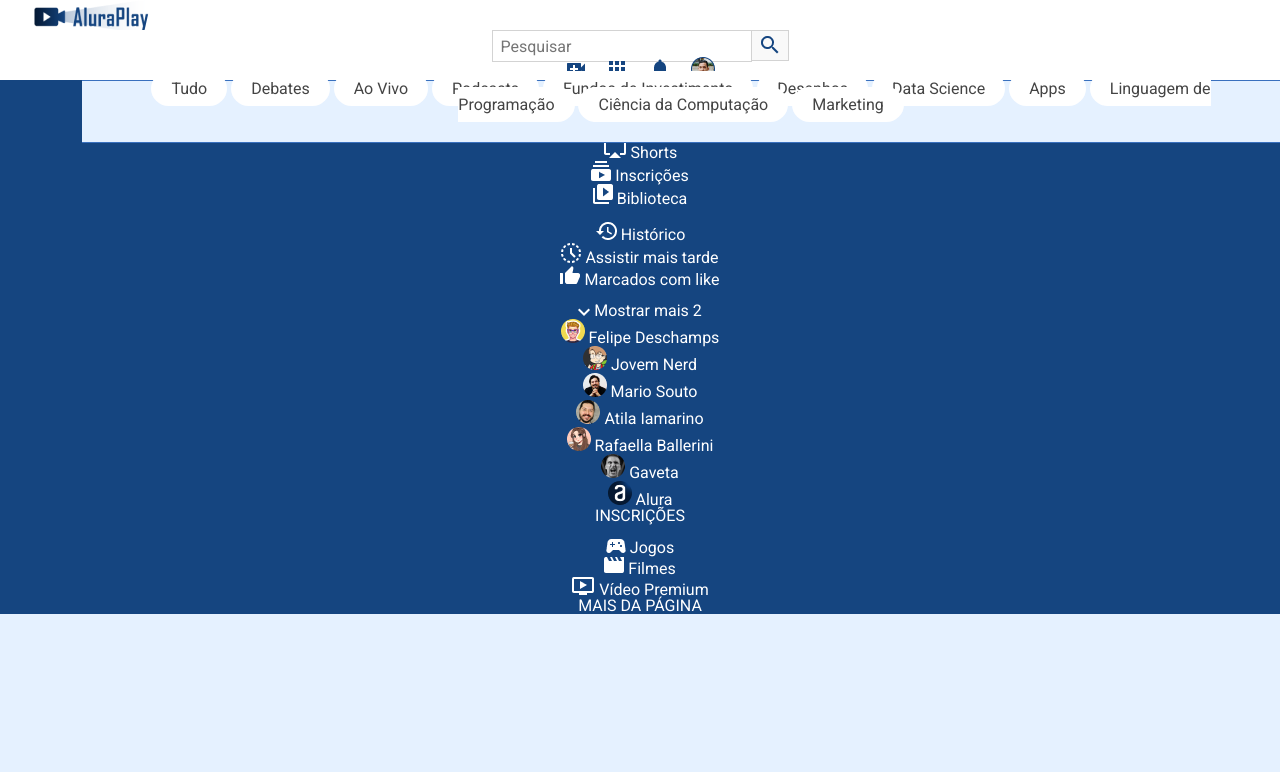
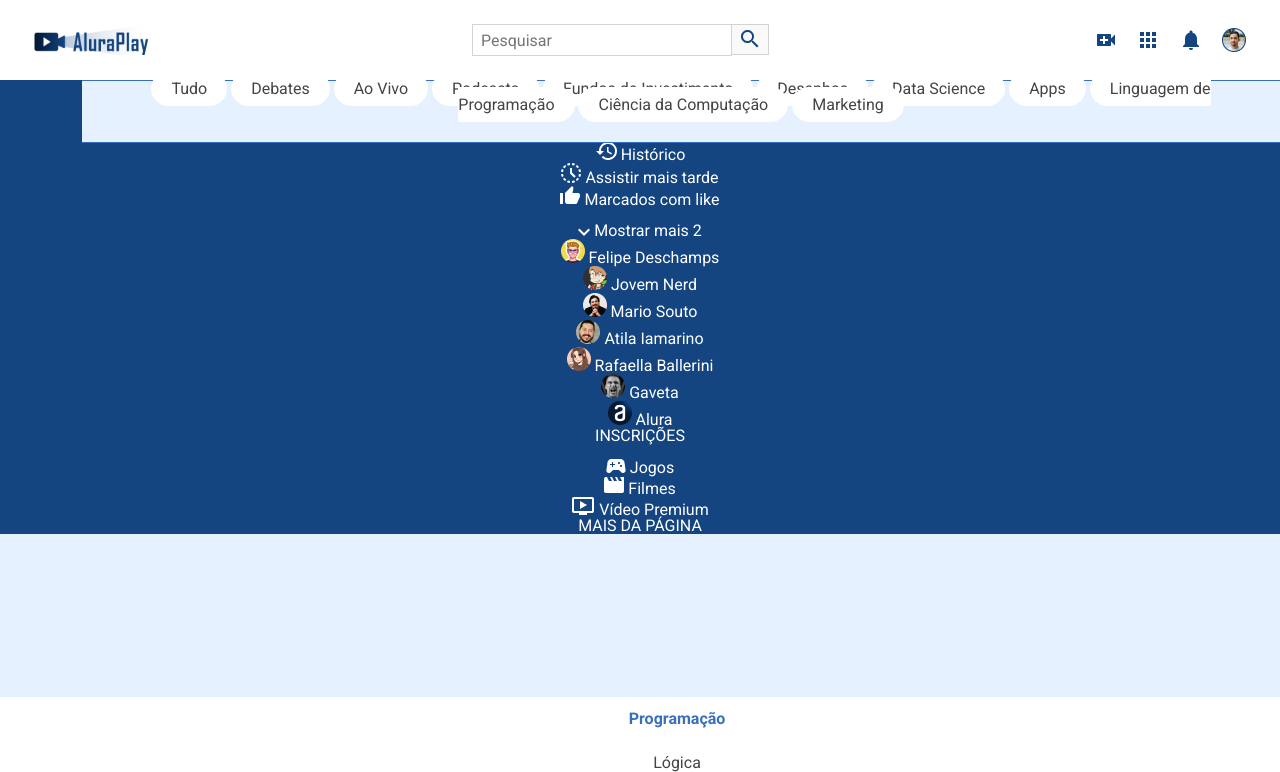
Before and after one commit to rafakroz/alura-play, a plain HTML site: page index.html in a window 1280 px wide. Shown: the top 772 px of the page. Drawn offline with Linux system fonts and the light colour scheme.

Commit message:
Arquivo flexbox css criado

```diff
--- /dev/null
+++ b/flexbox.css
@@ -0,0 +1,19 @@
+.cabecalho__container {
+    display: flex;
+    justify-content: space-between;
+    align-items: center;
+    position: fixed;
+    top: 0;
+}
+
+.cabecalho__pesquisar__item {
+    display: none;
+}
+
+@media (min-width: 834px){
+
+    .cabecalho__pesquisar__item {
+        display: block;
+    }
+
+}
--- a/index.html
+++ b/index.html
@@ -8,6 +8,7 @@
     <link href="https://fonts.googleapis.com/css2?family=Roboto:wght@400;700&display=swap" rel="stylesheet">
     <link rel="stylesheet" href="./css/reset.css">
     <link rel="stylesheet" href="./css/estilos.css">
+    <link rel="stylesheet" href="flexbox.css">
     <title>AluraPlay</title>
     <link rel="shortcut icon" href="./img/favicon.ico" type="image/x-icon">
 </head>
```
